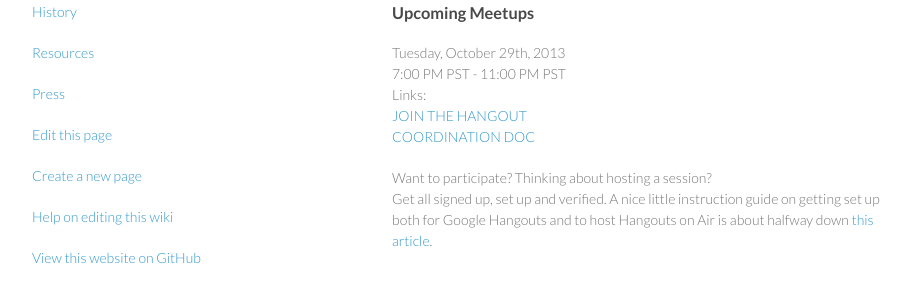
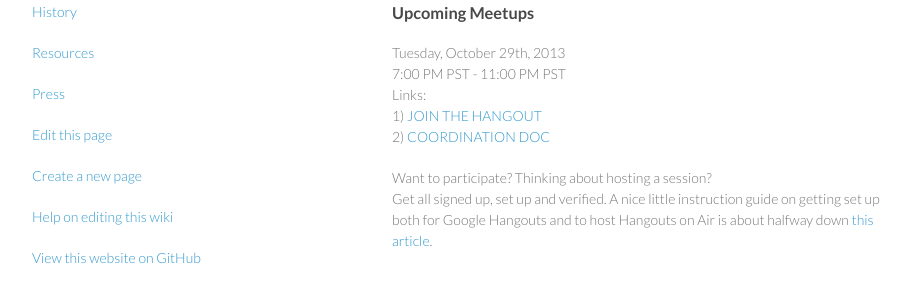
Before and after one commit to collaborativeinternet/collaborativeinternet.github.io, a Jekyll site: the page built from index.md, in a window 1280 px wide. Shown: the part 242-542 px from the top of the page, without its empty margins (178-1088 px from the left). Built offline with Jekyll 4.4.1, drawn with Linux system fonts in a browser that asks for light colours.

Commit message:
Update index.md

```diff
--- a/index.md
+++ b/index.md
@@ -14,8 +14,8 @@
 Tuesday, October 29th, 2013
 7:00 PM PST - 11:00 PM PST
 Links:
-[JOIN THE HANGOUT](http://youtu.be/U4pDofWjuEo)
-[COORDINATION DOC](https://docs.google.com/spreadsheet/ccc?key=0Aqe_OvhjNeDPdFZHSzB0NlJ1TVpWWmdVOVdMR0FvVGc&usp=sharing)
+1) [JOIN THE HANGOUT](http://youtu.be/U4pDofWjuEo)
+2) [COORDINATION DOC](https://docs.google.com/spreadsheet/ccc?key=0Aqe_OvhjNeDPdFZHSzB0NlJ1TVpWWmdVOVdMR0FvVGc&usp=sharing)
 
 
 
```
